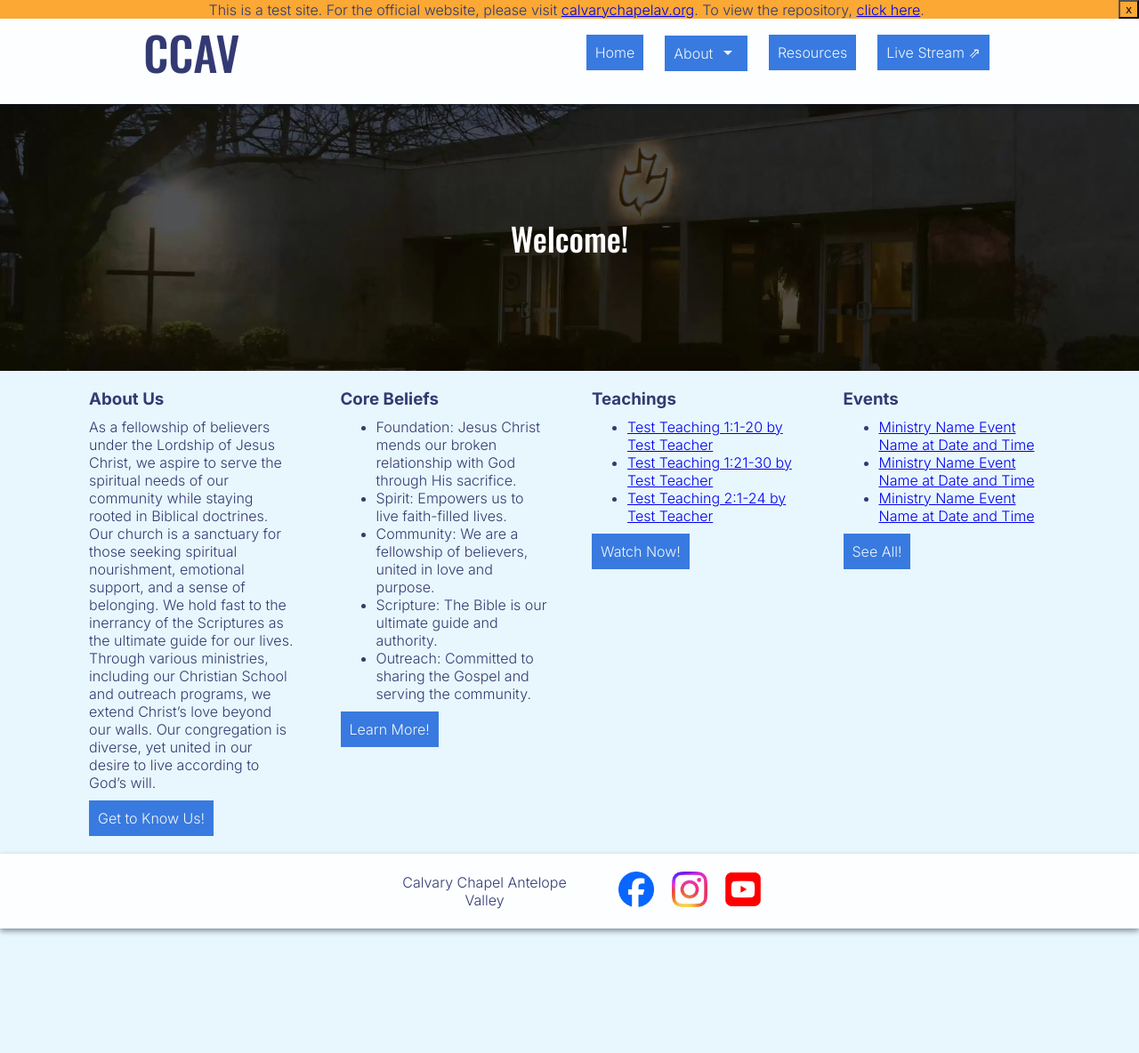
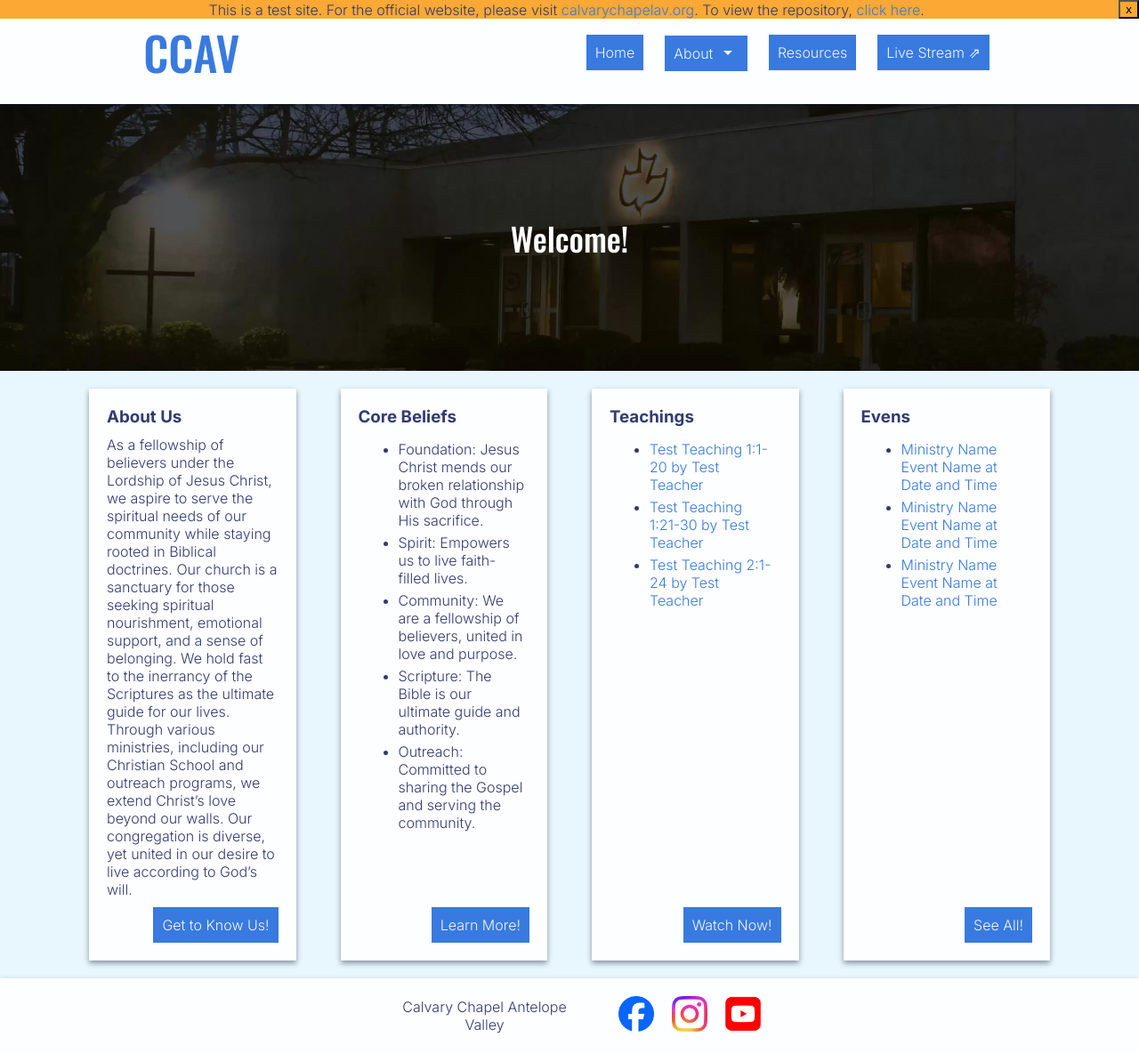
Before and after one commit to levipevans/ccav.church, a Jekyll site: the page built from index.html, in a window 1280 px wide. Shown: the whole page at 89% size. Built offline with Jekyll 4.4.1, drawn with Linux system fonts in a browser that asks for light colours.

Commit message:
structure and style preview cards

```diff
--- a/_sass/components.scss
+++ b/_sass/components.scss
@@ -1,5 +1,5 @@
 /* Articles --> No longer being used? */
-.article-header{
+.article-header {
     margin: 0;
     flex-grow: 1;
     width: 100%;
@@ -10,26 +10,29 @@
     color: var(--white);
     font-variant: small-caps;
 }
-.article-header *{
+
+.article-header * {
     margin: .7em;
 }
+
 /* Full Width Banners */
-.banner{
+.banner {
     text-align: center;
     position: relative;
     width: 100%;
-    height: 300px; /* Adjust the height as needed */
+    height: 300px;
+    /* Adjust the height as needed */
     overflow: hidden;
 }
 
-.banner img{
+.banner img {
     width: 100%;
     height: 100%;
     object-fit: cover;
     object-position: 50% 30%;
 }
 
-.banner .banner-text-container{
+.banner .banner-text-container {
     background: radial-gradient(ellipse 45% 30% at center, #00000022, #00000000);
     padding: 100px;
     padding-left: 200px;
@@ -41,45 +44,58 @@
     color: white;
 }
 
-.preview-card-container{
+.preview-card-container {
     display: flex;
     justify-content: space-around;
     flex-grow: 1;
     flex-shrink: 1;
 }
 
-.preview-card{
+.preview-card {
     position: relative;
     width: 100%;
     display: flex;
     flex-direction: column;
-    justify-content: flex-start;
-    gap: 10px;
+    justify-content: space-between;
+    background-color: var(--white);
 }
 
-.cta-button{
+.preview-card li {
+    margin: 5px;
+}
+
+.preview-card-content {
+    display: flex;
+    flex-direction: column;
+    gap: 10px;
+    padding-bottom: 10px;
+}
+
+.cta-button {
+    align-self: flex-end;
     text-decoration: none;
     padding: 10px;
     background-color: var(--secondary);
     color: var(--white);
-    width:fit-content;
+    width: fit-content;
 }
 
-.cta-button:hover{
+.cta-button:hover {
     background: var(--background-elements);
 }
 
-.button{
+.button {
     padding: 5px;
-    margin:0px;
+    margin: 0px;
     border-radius: 3px;
 }
-.button.light{
+
+.button.light {
     background-color: var(--accent);
 }
 
 /* Alert-Box for test site */
-.alert-box{
+.alert-box {
     width: 100%;
     display: flex;
     justify-content: space-between;
@@ -87,30 +103,45 @@
     background-color: var(--accent);
     z-index: 1000;
 }
-.alert-box button{
+
+.alert-box button {
     background: none;
 }
+
 @media(min-width:1250px) {
-      .preview-card-container{
+    .preview-card-container {
+        align-items: stretch;
         flex-direction: row;
         padding: 100px;
         padding-top: 20px;
         padding-bottom: 20px;
         gap: 50px;
-      }
-      .alert-box{
+    }
+
+    .preview-card {
+        padding: 20px;
+    }
+
+    .alert-box {
         position: absolute;
-      }
+    }
 }
-@media(max-width:1249px){
-    .preview-card-container{
+
+@media(max-width:1249px) {
+    .preview-card-container {
+        align-items: center;
         flex-direction: column;
-        padding: 30px;
+        padding: 25px;
         padding-top: 20px;
         padding-bottom: 20px;
         gap: 50px;
-      }
-      .alert-box{
+    }
+
+    .preview-card {
+        padding: 15px;
+    }
+
+    .alert-box {
         position: relative;
-      }
+    }
 }
--- a/_sass/main.scss
+++ b/_sass/main.scss
@@ -10,9 +10,10 @@ body {
     color: var(--primary);
 }
 
-main{
+main {
     flex-grow: 1;
 }
+
 .drop-shadow {
     box-shadow: 0px 3px 6px var(--beige-black);
 }
@@ -21,3 +22,13 @@ header,
 footer {
     background-color: var(--white);
 }
+
+a:not(.cta-button):not(.special-link) {
+    text-decoration: none;
+    color: var(--secondary);
+}
+
+a:not(.cta-button):not(.special-link):hover {
+    text-decoration: underline;
+    color: var(--background-elements);
+}
--- a/index.html
+++ b/index.html
@@ -11,14 +11,18 @@ permalink: /
     </div>
 </div>
 <div class="preview-card-container">
-    <div class="preview-card">
+    <div class="preview-card drop-shadow">
+        <div class="preview-card-content">
             <h3>About Us</h3>
             <p>
                 As a fellowship of believers under the Lordship of Jesus Christ, we aspire to serve the spiritual needs of our community while staying rooted in Biblical doctrines. Our church is a sanctuary for those seeking spiritual nourishment, emotional support, and a sense of belonging. We hold fast to the inerrancy of the Scriptures as the ultimate guide for our lives. Through various ministries, including our Christian School and outreach programs, we extend Christ’s love beyond our walls. Our congregation is diverse, yet united in our desire to live according to God’s will.
             </p>
+        </div>
+
         <a href="http://" class="cta-button">Get to Know Us!</a>
     </div>
-    <div class="preview-card">
+    <div class="preview-card drop-shadow">
+        <div class="preview-card-content">
             <h3>Core Beliefs</h3>
             <ul>
                 <li>Foundation: Jesus Christ mends our broken relationship with God through His sacrifice.</li>
@@ -27,24 +31,30 @@ permalink: /
                 <li>Scripture: The Bible is our ultimate guide and authority.</li>
                 <li>Outreach: Committed to sharing the Gospel and serving the community.</li>
             </ul>
+        </div>
         <a href="http://" class="cta-button">Learn More!</a>
     </div>
-    <div class="preview-card">
+    <div class="preview-card drop-shadow">
+        <div class="preview-card-content">
             <h3>Teachings</h3>
             <ul>
                 <li><a href="http://" target="_blank" rel="noopener noreferrer">Test Teaching 1:1-20 by Test Teacher</a></li>
                 <li><a href="http://" target="_blank" rel="noopener noreferrer">Test Teaching 1:21-30 by Test Teacher</a></li>
                 <li><a href="http://" target="_blank" rel="noopener noreferrer">Test Teaching 2:1-24 by Test Teacher</a></li>
             </ul>
+        </div>
         <a href="http://" class="cta-button">Watch Now!</a>
     </div>
-    <div class="preview-card">
-        <h3>Events</h3>
+    <div class="preview-card drop-shadow">
+        <div class="preview-card-content">
+            <h3>Evens</h3>
         <ul>
             <li><a href="http://" target="_blank" rel="noopener noreferrer">Ministry Name Event Name at Date and Time</a></li>
             <li><a href="http://" target="_blank" rel="noopener noreferrer">Ministry Name Event Name at Date and Time</a></li>
             <li><a href="http://" target="_blank" rel="noopener noreferrer">Ministry Name Event Name at Date and Time</a></li>
         </ul>
+        </div>
+
         <a href="http://" class="cta-button">See All!</a>
     </div>
 </div>
```
Lines whose indentation alone changed are shown as unchanged.
